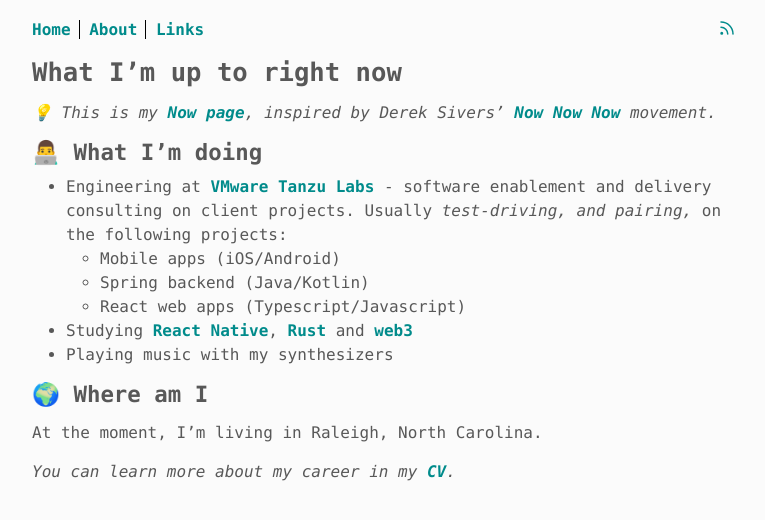
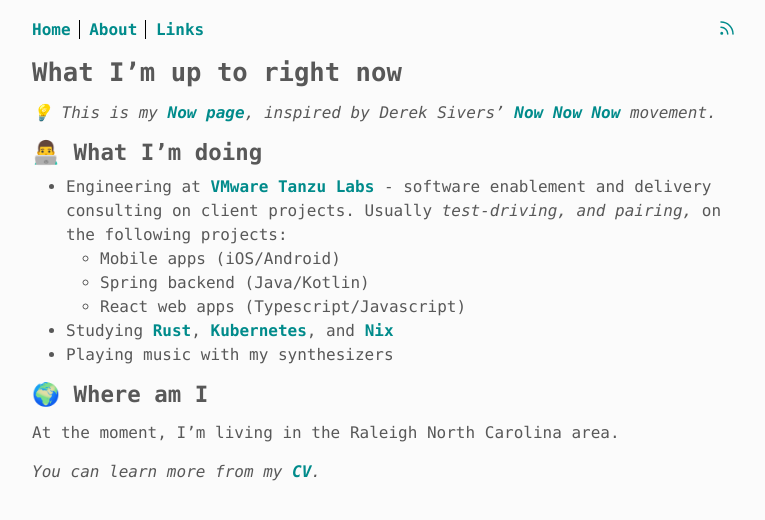
Before and after one commit to tjmaynes/tjmaynes.com, a Jekyll site: the page built from now.md, in a window 1280 px wide. Shown: the top 520 px of the page, without its empty margins (256-1021 px from the left). Built offline with Jekyll 4.4.1, drawn with Linux system fonts in a browser that asks for light colours; some web fonts are replaced.

Commit message:
Update now.md

```diff
--- a/now.md
+++ b/now.md
@@ -11,10 +11,10 @@ permalink: /now
     - Mobile apps (iOS/Android)
     - Spring backend (Java/Kotlin)
     - React web apps (Typescript/Javascript)
-- Studying [React Native](https://reactnative.dev/), [Rust](https://www.rust-lang.org/) and [web3](https://web3.foundation/)
+- Studying [Rust](https://www.rust-lang.org/), [Kubernetes](https://kubernetes.io/), and [Nix](https://nixos.org/)
 - Playing music with my synthesizers
 
 ## 🌍  Where am I
-At the moment, I'm living in Raleigh, North Carolina.
+At the moment, I'm living in the Raleigh North Carolina area.
 
-*You can learn more about my career in my [CV](/career/cv.pdf).*
+*You can learn more from my [CV](/career/cv.pdf).*
```
